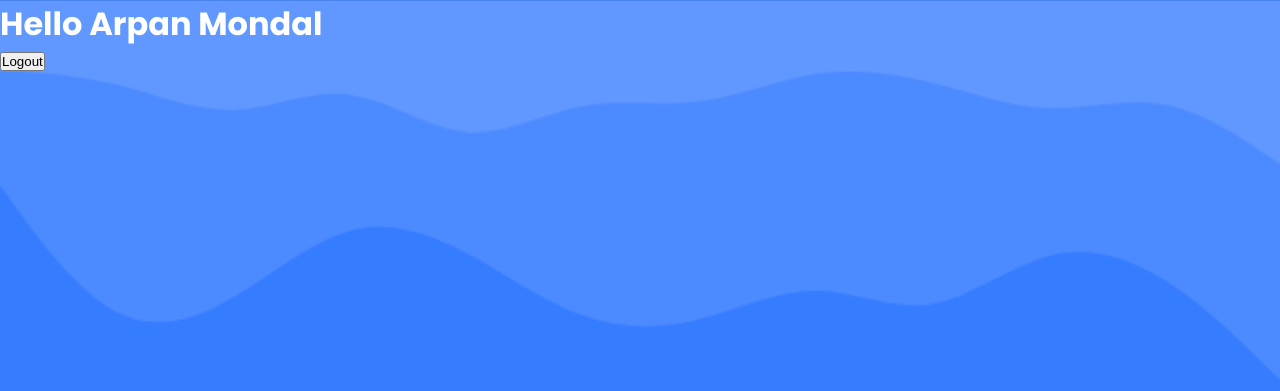
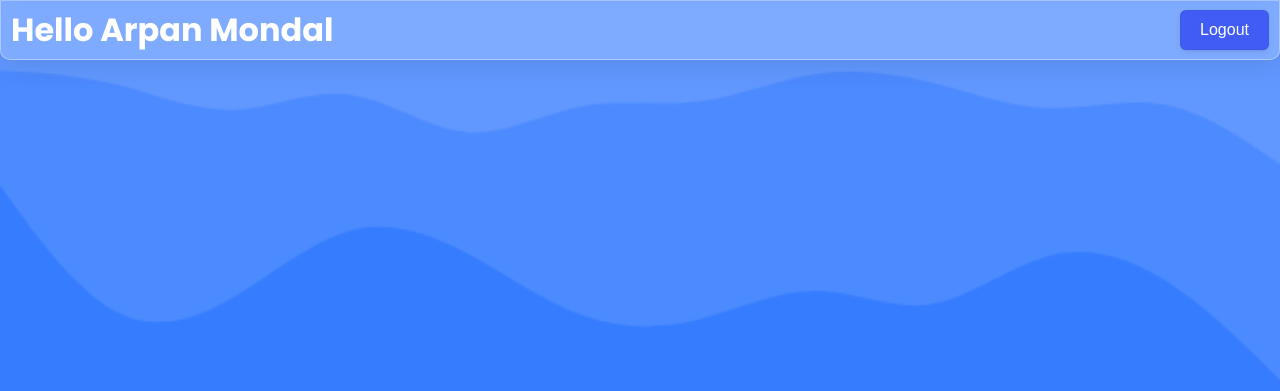
Before and after one commit to arpan-mondal-3000/appForAVA, a Flask app: page / in a window 1280 px wide. Shown: the top 391 px of the page. Run offline with Flask 3, Linux system fonts and the light colour scheme; a user stored in the database is signed in.

Commit message:
Improved design

```diff
--- /dev/null
+++ b/static/css/home.css
@@ -0,0 +1,52 @@
+.navbar{
+    display: flex;
+    justify-content: space-between;
+    align-items: center;
+    padding: 5px 10px;
+    background: rgba(255, 255, 255, 0.19);
+    box-shadow: 0 4px 30px rgba(0, 0, 0, 0.1);
+    backdrop-filter: blur(8.1px);
+    -webkit-backdrop-filter: blur(8.1px);
+    border: 1px solid rgba(255, 255, 255, 0.36);
+    border-bottom-left-radius: 10px;
+    border-bottom-right-radius: 10px;
+}
+
+.button-9 {
+  appearance: button;
+  backface-visibility: hidden;
+  background-color: #405cf5;
+  border-radius: 6px;
+  border-width: 0;
+  box-shadow: rgba(50, 50, 93, .1) 0 0 0 1px inset,rgba(50, 50, 93, .1) 0 2px 5px 0,rgba(0, 0, 0, .07) 0 1px 1px 0;
+  box-sizing: border-box;
+  color: #fff;
+  cursor: pointer;
+  /* font-family: -apple-system,system-ui,"Segoe UI",Roboto,"Helvetica Neue",Ubuntu,sans-serif; */
+  font-size: 100%;
+  height: 2.5em;
+  line-height: 1.15;
+  /* margin: 12px 0 0; */
+  outline: none;
+  overflow: hidden;
+  padding: 0 20px;
+  position: relative;
+  text-align: center;
+  text-transform: none;
+  transform: translateZ(0);
+  transition: all .2s,box-shadow .08s ease-in;
+  user-select: none;
+  -webkit-user-select: none;
+  touch-action: manipulation;
+  width: 100%;
+}
+
+.button-9:hover {
+  box-shadow: rgba(50, 50, 93, .1) 0 0 0 1px inset, rgba(50, 50, 93, .2) 0 6px 15px 0, rgba(0, 0, 0, .1) 0 2px 2px 0, rgba(50, 151, 211, .3) 0 0 0 4px;
+}
+
+@media screen and (max-width: 600px){
+    .navbar{
+        font-size: 12px;
+    }
+}
--- a/static/css/style.css
+++ b/static/css/style.css
@@ -16,10 +16,12 @@ body{
 .container{
     width: 40vw;
     margin: 100px auto;
-    border-radius: 23px;
-    background-color: rgba(255, 255, 255, .15);
-    backdrop-filter: blur(5px);
-    box-shadow: 0 4px 8px 0 rgba(0, 0, 0, 0.2), 0 6px 20px 0 rgba(0, 0, 0, 0.19);
+    background: rgba(255, 255, 255, 0.19);
+    border-radius: 16px;
+    box-shadow: 0 4px 30px rgba(0, 0, 0, 0.1);
+    backdrop-filter: blur(8.1px);
+    -webkit-backdrop-filter: blur(8.1px);
+    border: 1px solid rgba(255, 255, 255, 0.36);
 }
 
 .header{
--- a/templates/index.html
+++ b/templates/index.html
@@ -1,8 +1,14 @@
 {% extends "layout.html" %}
 
+{% block additional_css %}
+    <link rel="stylesheet" href="{{ url_for('static', filename='css/home.css') }}">
+{% endblock %}
+
 {% block body %}
-    <h1>Hello {{name}}</h1>
-    <form action = "/logout">
-        <input type = "submit" value = "Logout">
-    </form>
+    <div class="navbar">
+        <h1>Hello {{name}}</h1>
+        <form action = "/logout">
+            <input type = "submit" value = "Logout" class = "button-9">
+        </form>
+    </div>
 {% endblock %}
--- a/templates/layout.html
+++ b/templates/layout.html
@@ -5,6 +5,7 @@
     <meta name="viewport" content="width=device-width, initial-scale=1.0">
     <link rel="stylesheet" href="{{ url_for('static', filename='css/style.css') }}">
     <title>AVA Alumni</title>
+    {% block additional_css %}{% endblock %}
 </head>
 <body>
     {% block body %}{% endblock %}
```
Also changed, not shown: 2 other files.
